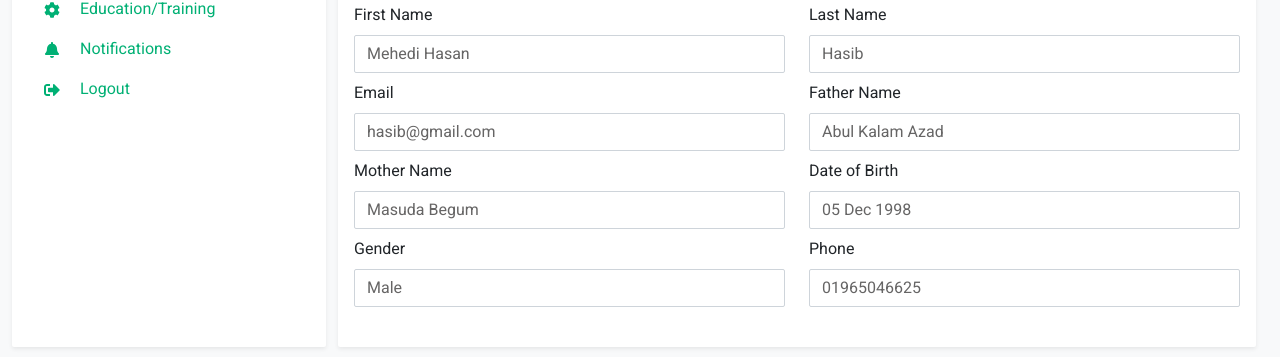
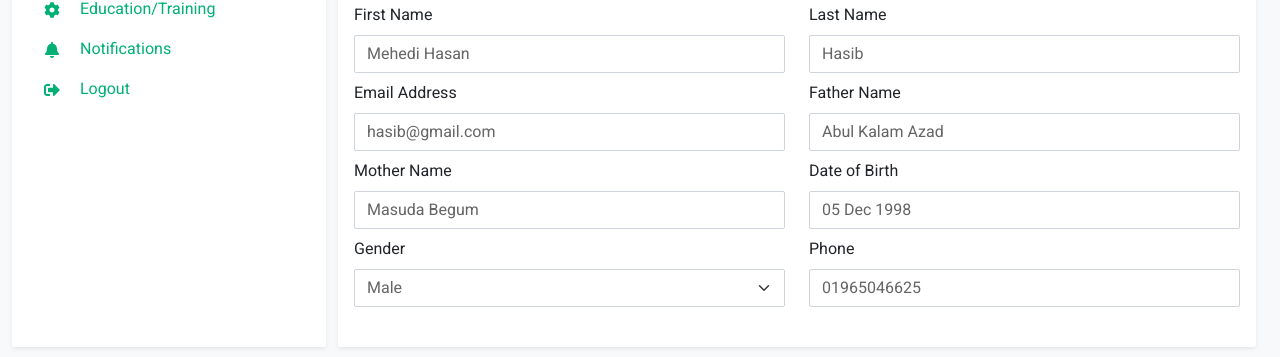
Before and after one commit to mehedihasanhasib/job-listing-frontend, a React (Vite) app: page /profile in a window 1280 px wide. Both pictures are taken after a click on the button "Edit". Shown: the part 174-531 px from the top of the page. Built offline with nearby package versions, Linux system fonts and the light colour scheme.

Commit message:
shortened the code for edit input field

```diff
--- a/src/components/profile/PersonalInfo.jsx
+++ b/src/components/profile/PersonalInfo.jsx
@@ -29,11 +29,21 @@ const PersonalInfo = () => {
     gender: "Gender",
     phone: "Phone",
   };
+  const inputTypes = {
+    firstName: "text",
+    lastName: "text",
+    email: "email",
+    fatherName: "text",
+    motherName: "text",
+    dob: "text",
+    gender: "select",
+    phone: "text",
+  };
+
+  const genders = ["Male", "Female"];
 
   const [user, setUser] = useState(userData);
   const [editMode, setEditMode] = useState(false);
-
-  const { firstName, lastName, email, fatherName, motherName, dob, gender, phone } = user;
 
   const toggleEditMode = () => {
     setEditMode(!editMode);
@@ -48,7 +58,11 @@ const PersonalInfo = () => {
   return (
     <Col md={9}>
       <Card className="shadow-sm rounded border-0">
-        <CardHeader text={"Personal Info"} editMode={editMode} action={toggleEditMode} />
+        <CardHeader
+          text={"Personal Info"}
+          editMode={editMode}
+          action={toggleEditMode}
+        />
 
         <Card.Body>
           <Row className="mb-4">
@@ -58,13 +72,25 @@ const PersonalInfo = () => {
                   <TextView
                     key={uuidv4()}
                     label={labelMap[key]}
+                    name={key}
                     value={value}
                   />
                 ))}
               </>
             ) : (
               <>
-                <EditView
+                {Object.entries(user).map(([key, value], index) => (
+                  <EditView
+                    key={index}
+                    type={inputTypes[key]}
+                    label={labelMap[key]}
+                    name={key}
+                    value={value}
+                    onChange={handleChange}
+                    genders={genders}
+                  />
+                ))}
+                {/* <EditView
                   label="First Name"
                   name="firstName"
                   value={firstName}
@@ -111,7 +137,7 @@ const PersonalInfo = () => {
                   name="phone"
                   value={phone}
                   onChange={handleChange}
-                />
+                /> */}
               </>
             )}
           </Row>
--- a/src/components/profile/inputs/EditView.jsx
+++ b/src/components/profile/inputs/EditView.jsx
@@ -1,13 +1,67 @@
 /* eslint-disable react/prop-types */
 import { Form, Col } from "react-bootstrap";
 
-const EditView = ({ label, name, value, onChange }) => (
-  <Col md={6} className="mt-2">
-    <Form.Group>
-      <Form.Label htmlFor={name}>{label}</Form.Label>
-      <Form.Control id={name} name={name} value={value} onChange={onChange} />
-    </Form.Group>
-  </Col>
-);
+const EditView = ({ type, label, name, value, onChange, genders }) => {
+  switch (type) {
+    case "text":
+      return (
+        <Col
+          md={6}
+          className="mt-2"
+        >
+          <Form.Group>
+            <Form.Label htmlFor={name}>{label}</Form.Label>
+            <Form.Control
+              id={name}
+              name={name}
+              value={value}
+              onChange={onChange}
+            />
+          </Form.Group>
+        </Col>
+      );
+    case "email":
+      return (
+        <Col
+          md={6}
+          className="mt-2"
+        >
+          <Form.Group>
+            <Form.Label htmlFor={name}>{label}</Form.Label>
+            <Form.Control
+            type="email"
+              id={name}
+              name={name}
+              value={value}
+              onChange={onChange}
+            />
+          </Form.Group>
+        </Col>
+      );
+    case "select":
+      return (
+        <Col
+          md={6}
+          className="mt-2"
+        >
+          <Form.Group>
+            <Form.Label htmlFor={name}>{label}</Form.Label>
+            <Form.Select
+              id={name}
+              name={name}
+              value={value}
+              onChange={onChange}
+            >
+              {genders.map((option, index)=>(
+                <option selected={option === value} key={index} value={option}>{option}</option>
+              ))}
+            </Form.Select>
+          </Form.Group>
+        </Col>
+      );
+    default:
+      break;
+  }
+};
 
 export default EditView;
```
